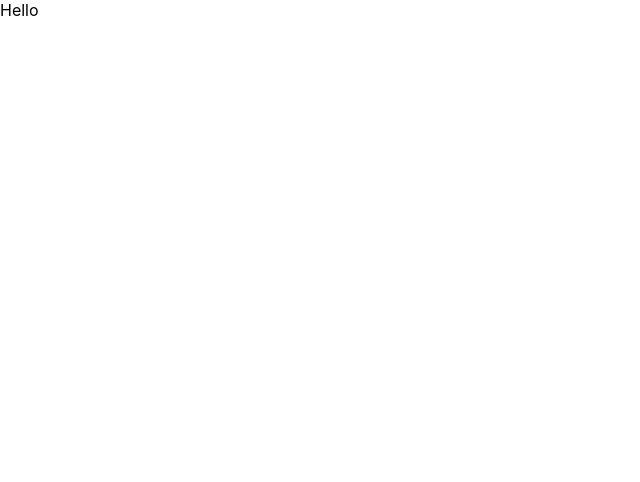
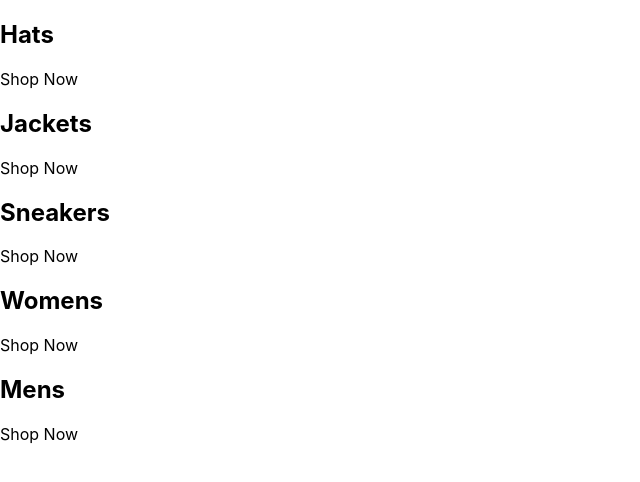
Before and after one commit to unknown-cat/crwn-clothing-v2, a React (Create React App) app: page / in a window 1280 px wide. Shown: the top 482 px of the page, without its empty margins (0-640 px from the left). Built offline with nearby package versions, Linux system fonts and the light colour scheme.

Commit message:
add initial categories

```diff
--- a/src/App.js
+++ b/src/App.js
@@ -1,5 +1,43 @@
 const App = () => {
-  return <div>Hello</div>;
+  return (
+    <div className='categories-container'>
+      <div className='category-container'>
+        {/* <img /> */}
+        <div className='category-body-container'>
+          <h2>Hats</h2>
+          <p>Shop Now</p>
+        </div>
+      </div>
+      <div className='category-container'>
+        {/* <img /> */}
+        <div className='category-body-container'>
+          <h2>Jackets</h2>
+          <p>Shop Now</p>
+        </div>
+      </div>
+      <div className='category-container'>
+        {/* <img /> */}
+        <div className='category-body-container'>
+          <h2>Sneakers</h2>
+          <p>Shop Now</p>
+        </div>
+      </div>
+      <div className='category-container'>
+        {/* <img /> */}
+        <div className='category-body-container'>
+          <h2>Womens</h2>
+          <p>Shop Now</p>
+        </div>
+      </div>
+      <div className='category-container'>
+        {/* <img /> */}
+        <div className='category-body-container'>
+          <h2>Mens</h2>
+          <p>Shop Now</p>
+        </div>
+      </div>
+    </div>
+  );
 };
 
 export default App;
```
